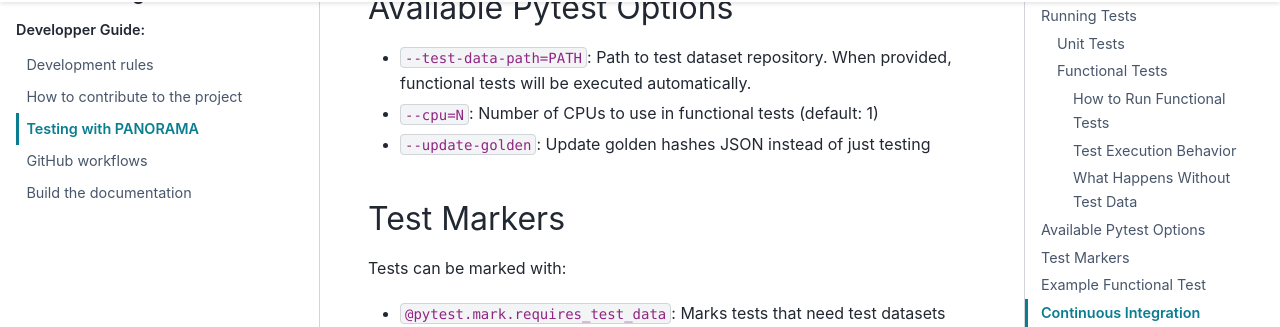
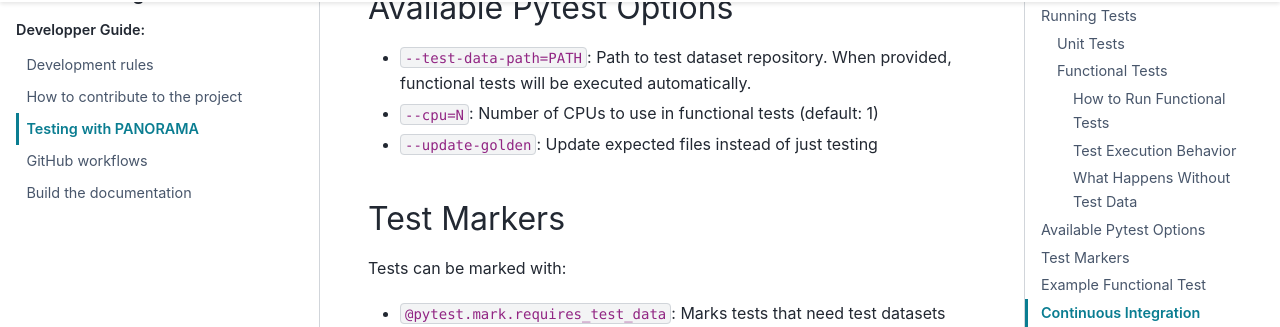
Before and after one commit to labgem/PANORAMA, a Sphinx documentation site: the page built from docs/developper/unitTest.md, in a window 1280 px wide and 900 px high, scrolled down 1629 px. Shown: the part 126-453 px from the top of the window. Built offline with Sphinx 7.4.7 and the PyData theme 0.15.4, drawn with Linux system fonts in a browser that asks for light colours; the version number could not be read and is left out.

Commit message:
update doc on golden file

```diff
--- a/docs/developper/unitTest.md
+++ b/docs/developper/unitTest.md
@@ -50,7 +50,7 @@
 
 - `--test-data-path=PATH`: Path to test dataset repository. When provided, functional tests will be executed automatically.
 - `--cpu=N`: Number of CPUs to use in functional tests (default: 1)
-- `--update-golden`: Update golden hashes JSON instead of just testing
+- `--update-golden`: Update expected files instead of just testing
 
 ## Test Markers
 
```
